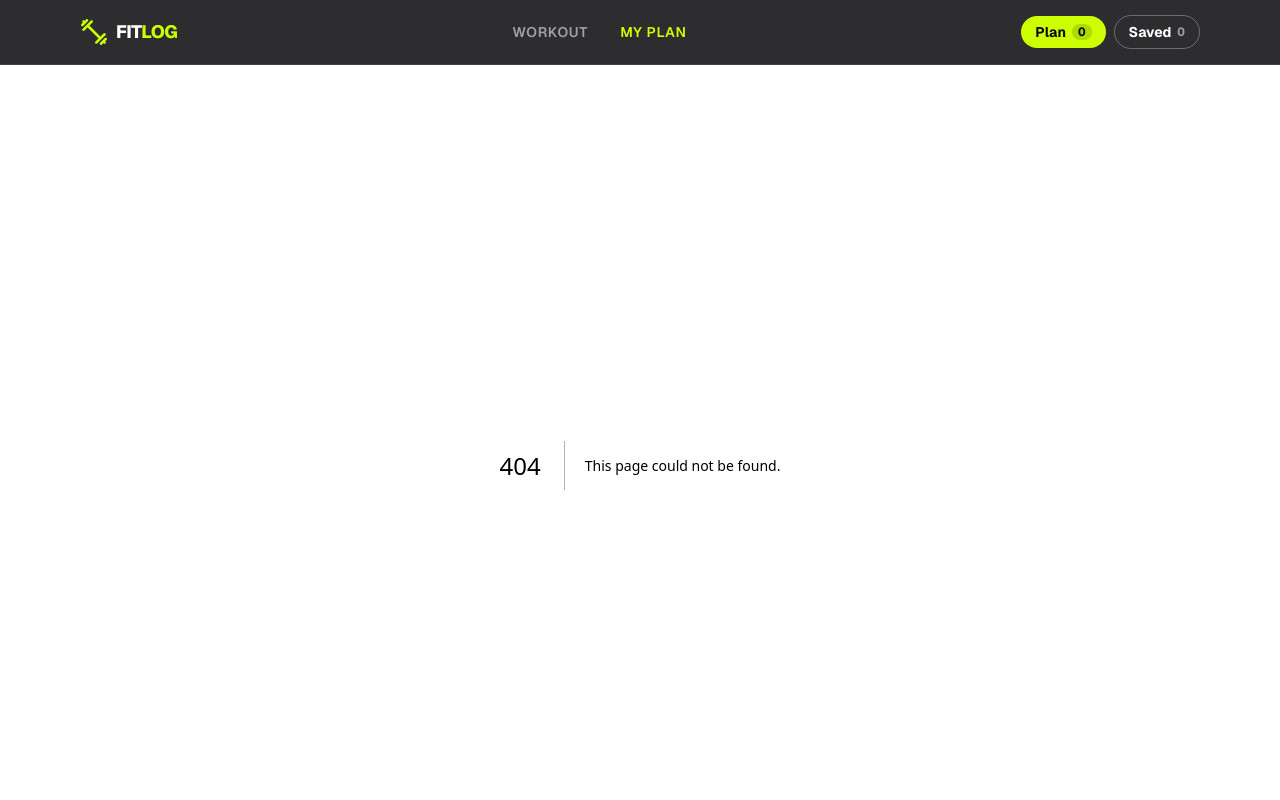
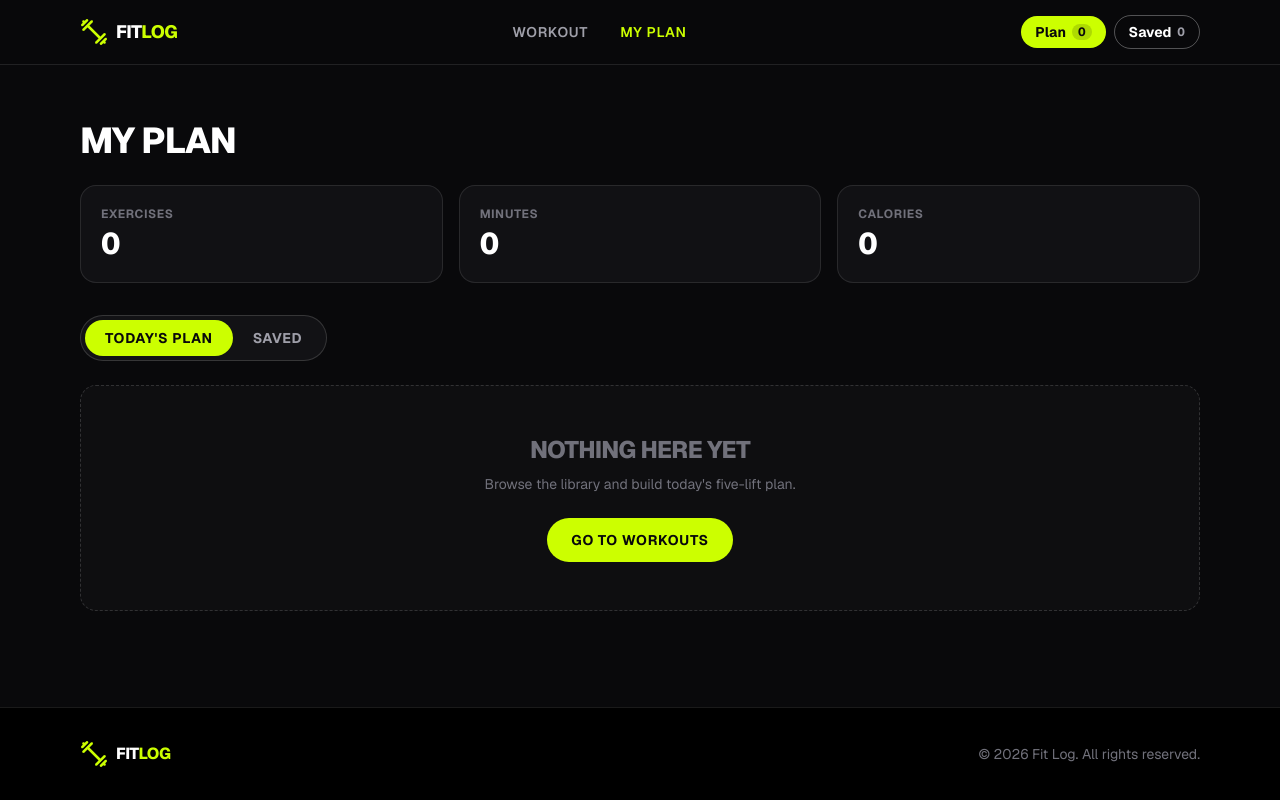
Before and after one commit to lamia96588-source/PH-A-FitLog, a Next.js app: page /my-plan in a window 1280 px wide. Before the commit this address had no page. Shown: the top 800 px of the page. Built offline with nearby package versions, Linux system fonts and the light colour scheme.

Commit message:
feat: my plan page — live metric cards, plan/saved tabs, mark-as-done and remove (C3)

```diff
--- /dev/null
+++ b/src/app/my-plan/page.js
@@ -0,0 +1,18 @@
+import { Suspense } from "react";
+import { MyPlanView } from "@/components/my-plan-view";
+
+export const metadata = { title: "My Plan — Fit Log" };
+
+export default function MyPlanPage() {
+  return (
+    <Suspense
+      fallback={
+        <div className="mx-auto w-full max-w-6xl px-4 py-16 text-center text-sm font-semibold uppercase tracking-wider text-zinc-500">
+          Loading workouts…
+        </div>
+      }
+    >
+      <MyPlanView />
+    </Suspense>
+  );
+}
--- /dev/null
+++ b/src/components/my-plan-view.jsx
@@ -0,0 +1,237 @@
+"use client";
+
+import Link from "next/link";
+import { useSearchParams } from "next/navigation";
+import { useState } from "react";
+import { usePlan } from "@/context/plan-context";
+import {
+  CheckIcon,
+  ClockIcon,
+  FlameIcon,
+  StarIcon,
+  XIcon,
+} from "@/components/icons";
+
+export function MyPlanView() {
+  const { plan, saved, hydrated, removeFromPlan, toggleDone, toggleSave } =
+    usePlan();
+  const searchParams = useSearchParams();
+  const [tab, setTab] = useState(() =>
+    searchParams.get("tab") === "saved" ? "saved" : "plan"
+  );
+
+  if (!hydrated) {
+    return (
+      <div className="mx-auto w-full max-w-6xl px-4 py-16 text-center text-sm font-semibold uppercase tracking-wider text-zinc-500">
+        Loading workouts…
+      </div>
+    );
+  }
+
+  const totals = plan.reduce(
+    (acc, item) => ({
+      minutes: acc.minutes + item.duration,
+      calories: acc.calories + item.caloriesBurned,
+    }),
+    { minutes: 0, calories: 0 }
+  );
+
+  const items = tab === "plan" ? plan : saved;
+
+  return (
+    <div className="mx-auto w-full max-w-6xl px-4 py-10 md:py-14">
+      <h1 className="text-3xl font-extrabold uppercase tracking-tight text-white sm:text-4xl">
+        MY PLAN
+      </h1>
+
+      <div className="mt-6 grid gap-4 sm:grid-cols-3">
+        <MetricCard label="Exercises" value={plan.length} />
+        <MetricCard label="Minutes" value={totals.minutes} />
+        <MetricCard label="Calories" value={totals.calories} />
+      </div>
+
+      <div className="mt-8 inline-flex rounded-full border border-white/15 bg-zinc-900/70 p-1">
+        <TabButton active={tab === "plan"} onClick={() => setTab("plan")}>
+          Today&apos;s Plan
+        </TabButton>
+        <TabButton active={tab === "saved"} onClick={() => setTab("saved")}>
+          Saved
+        </TabButton>
+      </div>
+
+      {items.length === 0 ? (
+        <EmptyState />
+      ) : (
+        <ul className="mt-6 flex flex-col gap-3">
+          {items.map((item) =>
+            tab === "plan" ? (
+              <PlanRow
+                key={item.id}
+                item={item}
+                onRemove={removeFromPlan}
+                onToggleDone={toggleDone}
+              />
+            ) : (
+              <SavedRow key={item.id} item={item} onRemove={toggleSave} />
+            )
+          )}
+        </ul>
+      )}
+    </div>
+  );
+}
+
+function MetricCard({ label, value }) {
+  return (
+    <div className="rounded-2xl border border-white/10 bg-zinc-900/60 p-5">
+      <p className="text-xs font-bold uppercase tracking-wider text-zinc-500">
+        {label}
+      </p>
+      <p className="mt-1 text-3xl font-extrabold text-white tabular-nums">
+        {value}
+      </p>
+    </div>
+  );
+}
+
+function TabButton({ active, onClick, children }) {
+  return (
+    <button
+      type="button"
+      onClick={onClick}
+      aria-pressed={active}
+      className={`cursor-pointer rounded-full px-5 py-2 text-sm font-bold uppercase tracking-wider transition-colors ${
+        active ? "bg-accent text-zinc-950" : "text-zinc-400 hover:text-white"
+      }`}
+    >
+      {children}
+    </button>
+  );
+}
+
+function StatsRow({ item }) {
+  return (
+    <div className="mt-1 flex items-center gap-3 text-xs text-zinc-400">
+      <span className="flex items-center gap-1">
+        <ClockIcon className="h-3.5 w-3.5 text-accent" />
+        {item.duration} min
+      </span>
+      <span className="flex items-center gap-1">
+        <FlameIcon className="h-3.5 w-3.5 text-orange-400" />
+        {item.caloriesBurned} kcal
+      </span>
+      <span className="flex items-center gap-1">
+        <StarIcon className="h-3.5 w-3.5 text-yellow-400" />
+        {item.rating}
+      </span>
+    </div>
+  );
+}
+
+function PlanRow({ item, onRemove, onToggleDone }) {
+  return (
+    <li
+      className={`flex flex-col gap-4 rounded-2xl border border-white/10 bg-zinc-900/60 p-4 sm:flex-row sm:items-center ${
+        item.done ? "opacity-60" : ""
+      }`}
+    >
+      <img
+        src={item.image}
+        alt={item.name}
+        className="h-20 w-full rounded-xl object-cover sm:w-28"
+      />
+      <div className="min-w-0 flex-1">
+        <h3
+          className={`font-bold text-white ${item.done ? "line-through" : ""}`}
+        >
+          {item.name}
+        </h3>
+        <p className="text-sm text-zinc-400">{item.equipment}</p>
+        <StatsRow item={item} />
+      </div>
+      <div className="flex shrink-0 flex-wrap items-center gap-2">
+        <Link
+          href={`/workouts/${item.id}`}
+          className="rounded-full border border-white/25 px-4 py-2 text-xs font-bold uppercase tracking-wider text-white transition-colors hover:border-accent/60 hover:text-accent"
+        >
+          View Details
+        </Link>
+        <button
+          type="button"
+          onClick={() => onToggleDone(item.id, item.name, item.done)}
+          aria-label={item.done ? "Undo done" : "Mark as done"}
+          className={`flex cursor-pointer items-center gap-1.5 rounded-full border px-4 py-2 text-xs font-bold uppercase tracking-wider transition-colors ${
+            item.done
+              ? "border-accent bg-accent/10 text-accent"
+              : "border-white/25 text-white hover:border-accent/60"
+          }`}
+        >
+          <CheckIcon className="h-3.5 w-3.5" />
+          {item.done ? "Undo done" : "Mark as Done"}
+        </button>
+        <button
+          type="button"
+          onClick={() => onRemove(item.id, item.name)}
+          aria-label={`Remove ${item.name} from today's plan`}
+          title="Remove"
+          className="cursor-pointer rounded-full border border-white/25 p-2 text-zinc-300 transition-colors hover:border-red-400/60 hover:text-red-400"
+        >
+          <XIcon className="h-4 w-4" />
+        </button>
+      </div>
+    </li>
+  );
+}
+
+function SavedRow({ item, onRemove }) {
+  return (
+    <li className="flex flex-col gap-4 rounded-2xl border border-white/10 bg-zinc-900/60 p-4 sm:flex-row sm:items-center">
+      <img
+        src={item.image}
+        alt={item.name}
+        className="h-20 w-full rounded-xl object-cover sm:w-28"
+      />
+      <div className="min-w-0 flex-1">
+        <h3 className="font-bold text-white">{item.name}</h3>
+        <p className="text-sm text-zinc-400">{item.equipment}</p>
+        <StatsRow item={item} />
+      </div>
+      <div className="flex shrink-0 flex-wrap items-center gap-2">
+        <Link
+          href={`/workouts/${item.id}`}
+          className="rounded-full border border-white/25 px-4 py-2 text-xs font-bold uppercase tracking-wider text-white transition-colors hover:border-accent/60 hover:text-accent"
+        >
+          View Details
+        </Link>
+        <button
+          type="button"
+          onClick={() => onRemove(item)}
+          aria-label={`Remove ${item.name} from saved`}
+          title="Remove"
+          className="cursor-pointer rounded-full border border-white/25 p-2 text-zinc-300 transition-colors hover:border-red-400/60 hover:text-red-400"
+        >
+          <XIcon className="h-4 w-4" />
+        </button>
+      </div>
+    </li>
+  );
+}
+
+function EmptyState() {
+  return (
+    <div className="mt-6 rounded-2xl border border-dashed border-white/15 bg-zinc-900/40 p-12 text-center">
+      <p className="text-2xl font-extrabold uppercase tracking-tight text-zinc-500">
+        NOTHING HERE YET
+      </p>
+      <p className="mt-2 text-sm text-zinc-500">
+        Browse the library and build today&apos;s five-lift plan.
+      </p>
+      <Link
+        href="/"
+        className="mt-6 inline-flex h-11 items-center rounded-full bg-accent px-6 text-sm font-bold uppercase tracking-wider text-zinc-950 transition-opacity hover:opacity-85"
+      >
+        Go to workouts
+      </Link>
+    </div>
+  );
+}
```
